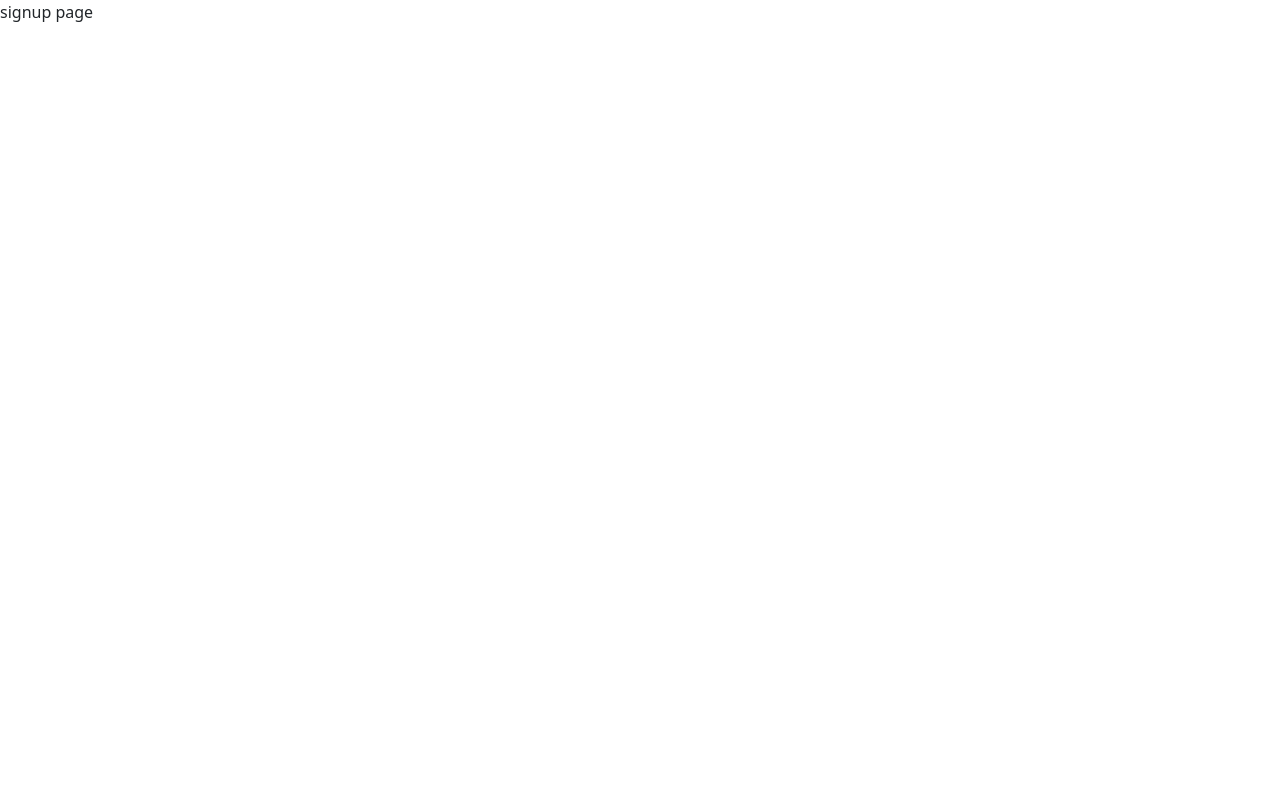
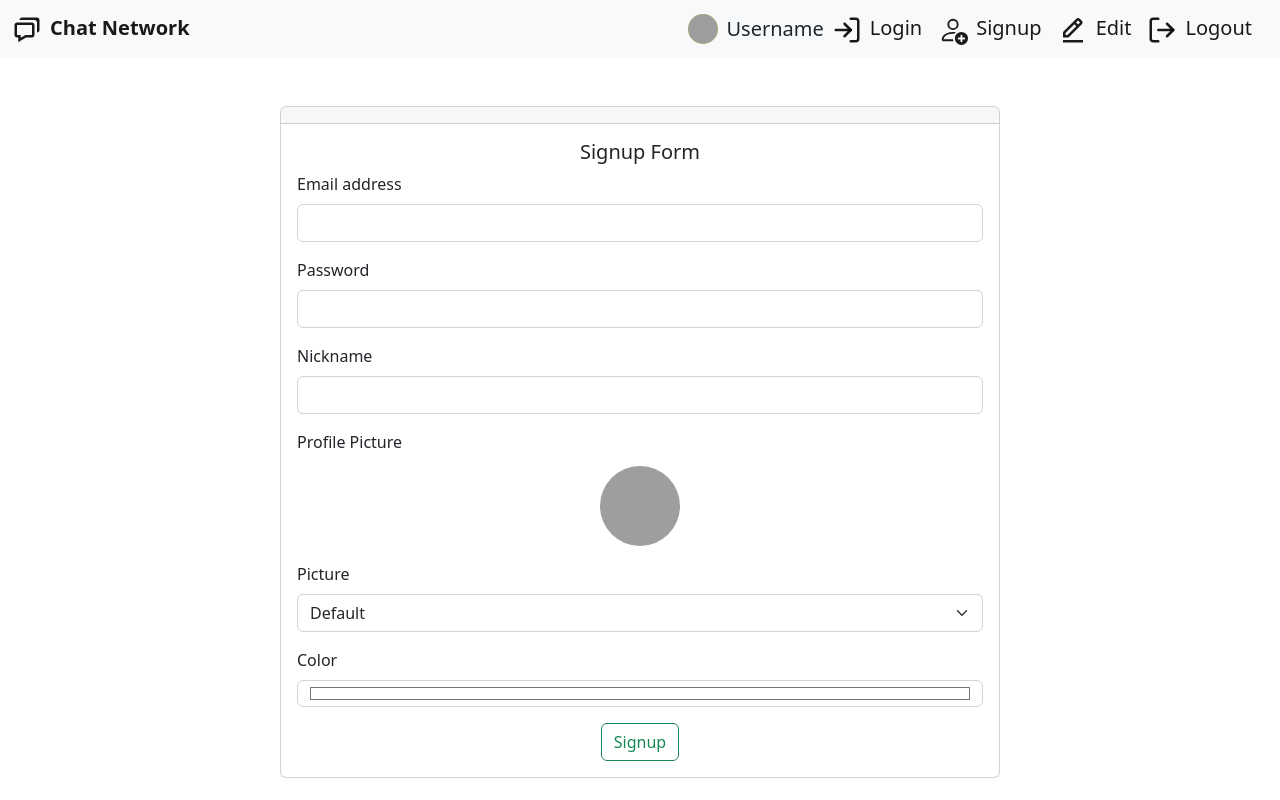
Before and after one commit to Stickman008/network-term-project-chat-app, a Next.js app in the folder client/: page /signup in a window 1280 px wide. Built offline with nearby package versions, Linux system fonts and the light colour scheme; grey boxes are pictures that could not be loaded.

Commit message:
add signup form and login form

```diff
--- a/client/app/signup/page.js
+++ b/client/app/signup/page.js
@@ -1,7 +1,109 @@
+"use client";
+import { useState } from "react";
+import Navbar from "../../component/navbar";
+import { register } from "@/logic/user";
 export default function page(params) {
+  const [email, setEmail] = useState("");
+  const [password, setPassword] = useState("");
+  const [name, setName] = useState("");
+  const [pic, setPic] = useState("default");
+  const [color, setColor] = useState("#FFFFFF");
+
+  const submit = async (e, userData) => {
+    e.preventDefault();
+    // const result = await register(userData);
+    console.log(userData);
+  };
+
   return (
     <>
-      <p>signup page</p>
+      <Navbar />
+      <div className="container-lg">
+        <div className="card mt-5 mx-auto" style={{ width: "45rem" }}>
+          <div className="card-header"></div>
+          <div className="card-body">
+            <h5 className="card-title text-center">Signup Form</h5>
+            <form
+              onSubmit={(e) => submit(e, { email, password, name, pic, color })}
+            >
+              <div className="mb-3">
+                <label className="form-label">Email address</label>
+                <input
+                  type="email"
+                  id="form1"
+                  className="form-control form-control-md"
+                  onChange={(event) => setEmail(event.target.value)}
+                  value={email}
+                  required
+                />
+              </div>
+              <div className="mb-3">
+                <label className="form-label">Password</label>
+                <input
+                  type="password"
+                  id="form2"
+                  className="form-control form-control-md"
+                  onChange={(event) => setPassword(event.target.value)}
+                  value={password}
+                  required
+                />
+              </div>
+              <div className="mb-3">
+                <label className="form-label">Nickname</label>
+                <input
+                  type="text"
+                  id="form3"
+                  className="form-control form-control-md"
+                  onChange={(event) => setName(event.target.value)}
+                  value={name}
+                  required
+                />
+              </div>
+              <div className="mb-1">
+                <label className="form-label">Profile Picture</label>
+              </div>
+              <div className="mb-3 d-flex justify-content-center">
+                <img
+                  src="https://cdn-icons-png.flaticon.com/512/1144/1144760.png"
+                  width="80"
+                  height="80"
+                  className=""
+                  style={{ backgroundColor: color, "border-radius": "100px" }}
+                />
+              </div>
+              <div className="mb-3">
+                <label className="form-label">Picture</label>
+                <select
+                  name="pic"
+                  id="form4"
+                  className="form-select form-select-md"
+                  onChange={(event) => setPic(event.target.value)}
+                  value={pic}
+                >
+                  <option value="default">Default</option>
+                  <option value="cat">Cat</option>
+                </select>
+              </div>
+              <div className="mb-3">
+                <label className="form-label">Color</label>
+                <input
+                  type="color"
+                  id="form5"
+                  className="form-control form-control-md"
+                  onChange={(event) => setColor(event.target.value)}
+                  value={color}
+                />
+              </div>
+              <button
+                type="submit"
+                className="btn btn-outline-success d-block mx-auto"
+              >
+                Signup
+              </button>
+            </form>
+          </div>
+        </div>
+      </div>
     </>
   );
 }
--- a/client/component/navbar.js
+++ b/client/component/navbar.js
@@ -17,6 +17,7 @@ export default function navbar(params) {
               width="30"
               height="30"
               className=""
+              style={{"backgroundColor": "yellow", "border-radius": "15px"}}
             />
             <p className="d-inline-block mx-2 my-0 fs-5">Username</p>
             {/* login, signup, logout, edit*/}
--- a/client/logic/user.js
+++ b/client/logic/user.js
@@ -0,0 +1,40 @@
+const API_URL = "http://localhost:5000/api/v1/auth";
+
+const register = async (userData) => {
+  const respone = await fetch(`${API_URL}/register`, {
+    method: "POST",
+    headers: {
+      "Content-Type": "application/json",
+    },
+    body: JSON.stringify(userData),
+  });
+
+  const result = await respone.json();
+
+  if (!respone.ok) {
+    return result;
+  } else {
+    return result;
+  }
+};
+
+const login = async (userData) => {
+  const respone = await fetch(`${API_URL}/login`, {
+    method: "POST",
+    headers: {
+      "Content-Type": "application/json",
+    },
+    body: JSON.stringify(userData),
+  });
+
+  const result = await respone.json();
+
+  if (!respone.ok) {
+    return result;
+  } else {
+    localStorage.setItem("token", result.token);
+    return result;
+  }
+};
+
+module.exports = { register, login };
```
Also changed, not shown: client/app/login/page.js (+50 -1 lines).
